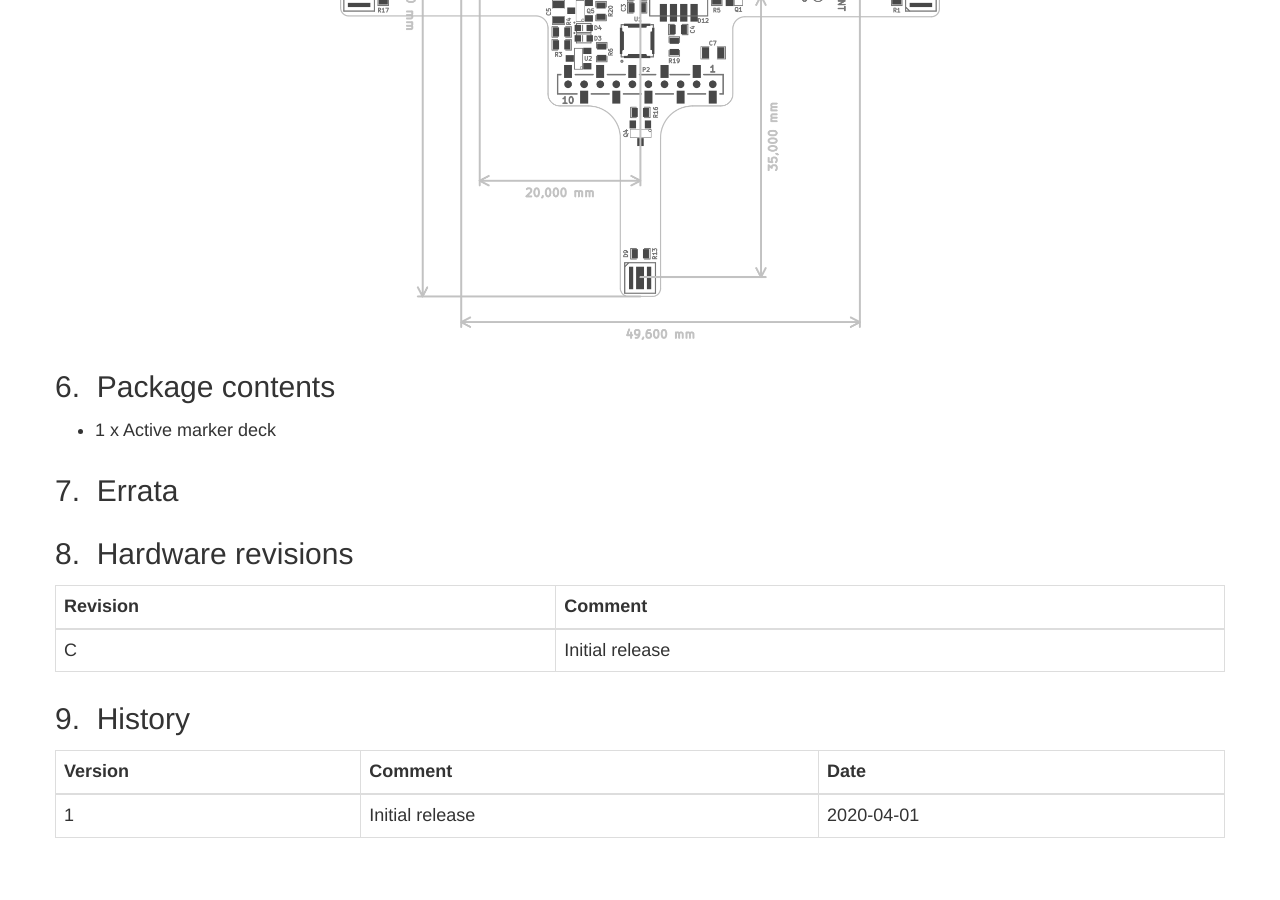
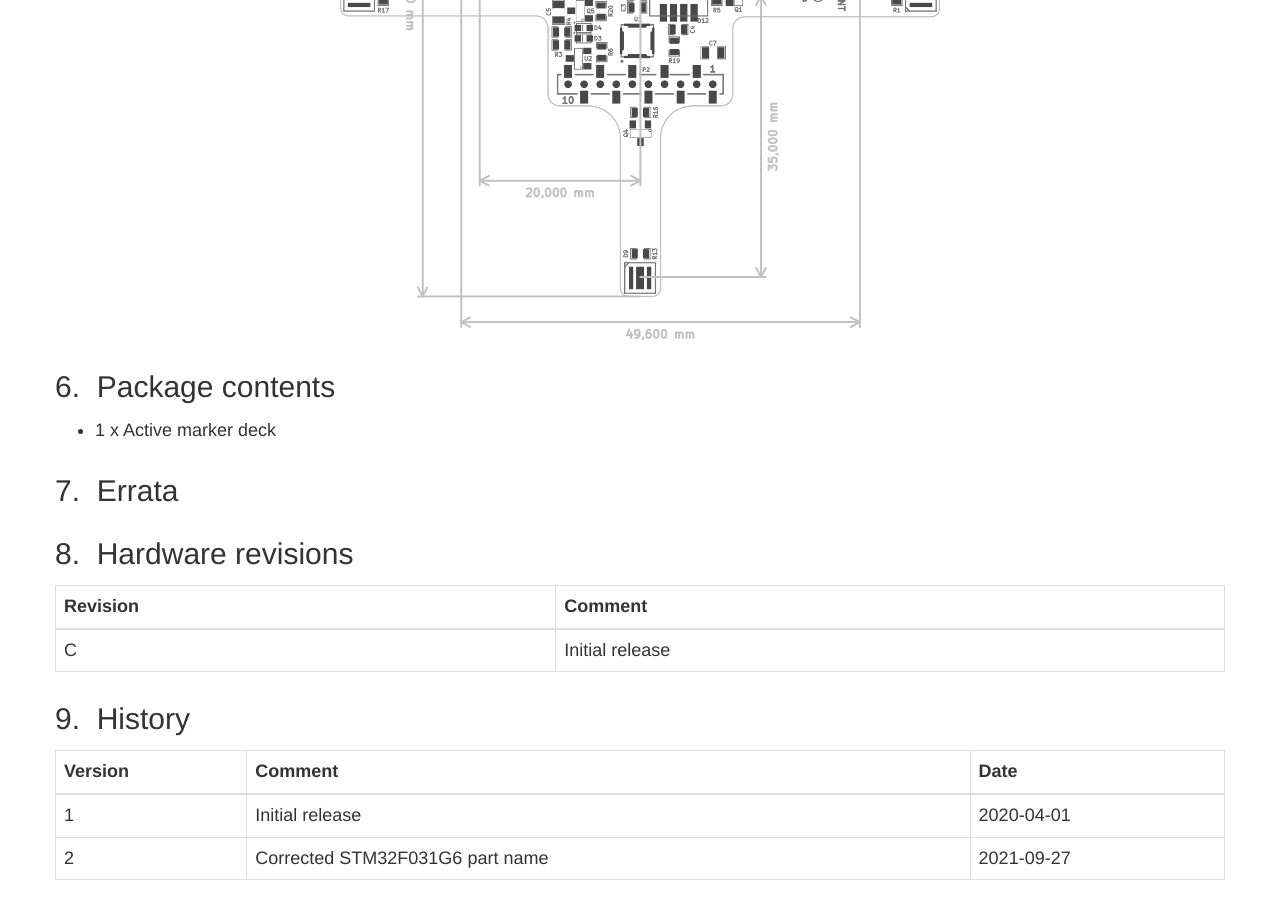
Before and after one commit to bitcraze/hardware, a Jekyll site: the page built from src/products/active-marker-deck/datasheet/index.md, in a window 1280 px wide and 900 px high, scrolled down 1721 px. Built offline with Jekyll 4.4.1, drawn with Linux system fonts in a browser that asks for light colours; before the commit the page ends 2579 px from its top, so only the background shows below that.

Commit message:
Bumped Active-marker-deck version

```diff
--- a/src/products/active-marker-deck/datasheet/index.md
+++ b/src/products/active-marker-deck/datasheet/index.md
@@ -2,7 +2,7 @@
 layout: datasheet-base
 title: Active marker deck
 sku: 114992074
-version: 1
+version: 2
 status: active
 ---
 
@@ -62,3 +62,4 @@ and motion capture systems.
 | Version | Comment | Date |
 | ------- | ------- | ---- |
 | 1 | Initial release | 2020-04-01 |
+| 2 | Corrected STM32F031G6 part name | 2021-09-27 |
```
